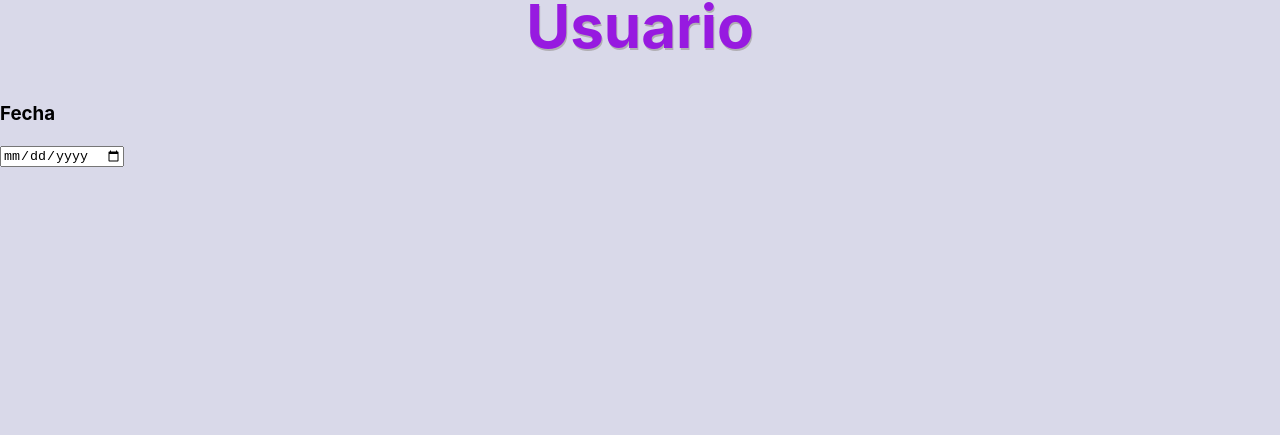
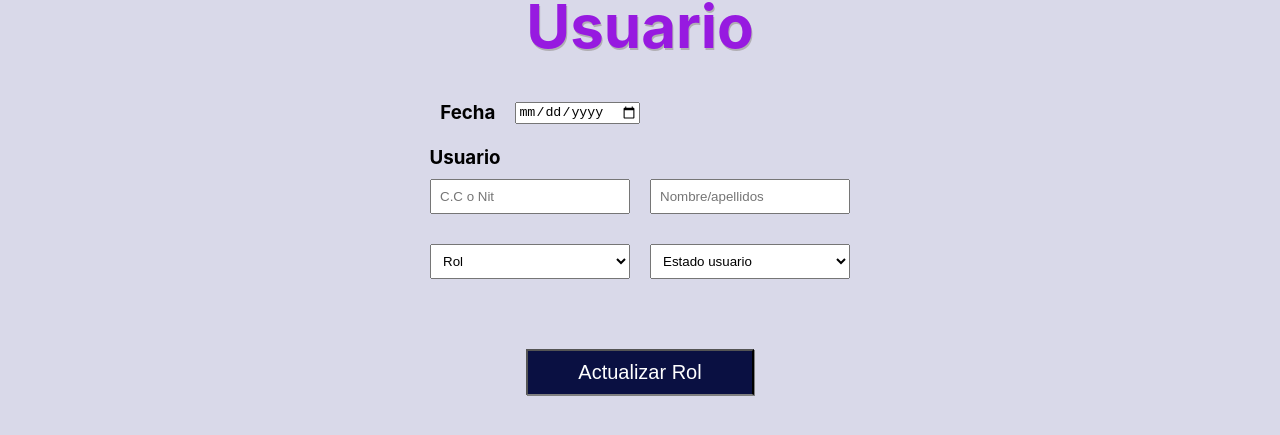
Before and after one commit to totti192/fivetic-test, a React (Create React App) app: page / in a window 1280 px wide. Shown: the part 205-640 px from the top of the page. Built offline with nearby package versions, Linux system fonts and the light colour scheme; the HTML template or start-up script is replaced by a standard one.

Commit message:
vista usuario finalizada

```diff
--- a/src/6. VISTA USUARIO/App.css
+++ b/src/6. VISTA USUARIO/App.css
@@ -48,7 +48,7 @@ ul{
   cursor: pointer;
   transform: scale(1.05);
 }
-/* Estilo del main*/
+/* Estilo del titulo*/
 .titulo{
 
   color:rgb(151, 26, 224);
@@ -56,22 +56,53 @@ ul{
   font-size: 60px;
   justify-content: center;
   text-shadow: 1px 2px rgba(158, 156, 156, 0.705);
+  margin-bottom: 20px;
 }
 
 
 /* Estilos del body */
 
+.fecha{
+  display: flex;
+  justify-content:center;
+  margin-right: 180px;
+}
+.fecha input{
+  margin: 20px;
+}
 
-.registrarse{
-  font-size: 30px;
+.usuario{
+  display: flex;
+  justify-content:center;
+  margin: 2px 350px 0px 0px;
+}
+.cedula{
+  display: flex;
+  justify-content: center;
+  margin-bottom: 10px;
+
+}
+.cedula input{
+  margin: 10px;
+  padding: 8px;
+  width: 180px;
+}
+.cedula select{
+  margin: 10px;
+  padding: 8px;
+  width: 200px;
+}
+.rol{
+  font-size: 20px;
   color: white;
-  padding: 10px 200px;
+  padding: 10px 50px;
   background-color: rgb(10, 16, 66);
   border-bottom: 1px solid gray;
   box-shadow: 1px 1px rgb(128, 128, 128);
+  margin-top: 50px;
 
 }
-.botonRegistrarse{
+.botonRol{
   display: flex;
   justify-content: center;
 
@@ -80,28 +111,3 @@ ul{
 cursor: pointer;
 transform: scale(1.009);
 }
-
-.nombre{
-  display: flex;
-  justify-content: center;
-  margin: 0px 0px 20px;
-  border: 2px solid black;
-  width: 555px;
-  background: white;
-
-}
-
-.letraNombre{
-  padding: 10px;
-  background: transparent;
-  width: 505px;
-  border: 0px solid black;
-
-}
-.letraNombre:focus{
-  outline: none;
-}
-.bloque{
-  display: flex;
-  justify-content: center;
-}
--- a/src/6. VISTA USUARIO/App.js
+++ b/src/6. VISTA USUARIO/App.js
@@ -21,13 +21,38 @@ function App() {
       <h1 className="titulo">Usuario</h1>
 
       <form>
+        <div className="fecha">
         <h3>Fecha</h3>
         <input type="date"></input>
+        </div>
+        <h3 className="usuario">Usuario</h3>
+        <div className="cedula">
+          <input type="number" placeholder="C.C o Nit"></input>
+          <input type="text" placeholder="Nombre/apellidos"></input>
+        </div>
+        <div className="cedula">
+          <select>
+          <option disabled selected="Rol">Rol</option>
+            <option>Administrador</option>
+            <option>Vendedor</option>
+            <option>Cliente</option>
+          </select>
+          <select>
+            <option disabled selected="Estado usuario">Estado usuario</option>
+            <option>Pendiente</option>
+            <option>Autorizado</option>
+            <option>No Autorizado</option>
+          </select>
+        </div>
+      </form>
+        <div className="botonRol">
+         <button className="rol">Actualizar Rol</button>
+        </div>
 
 
 
 
-      </form>
+
        </body>
     </div>
   );
```
